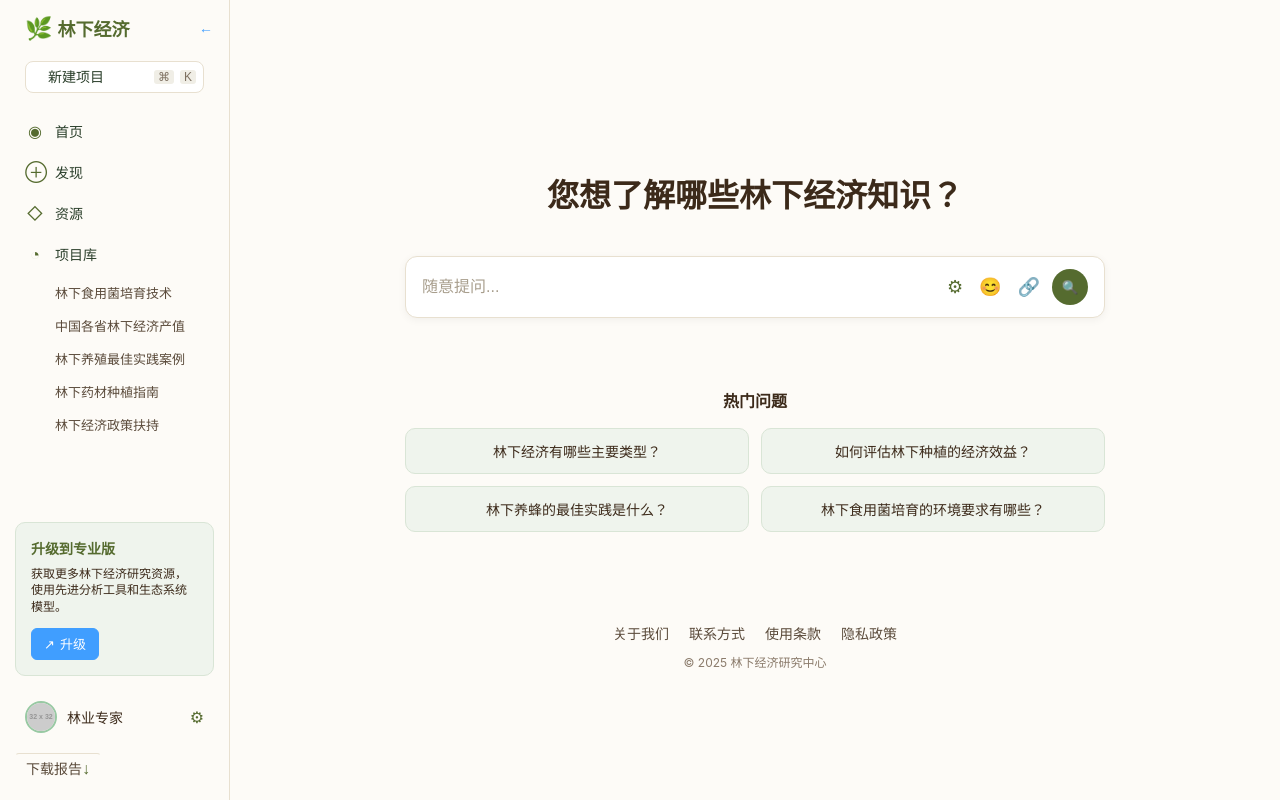
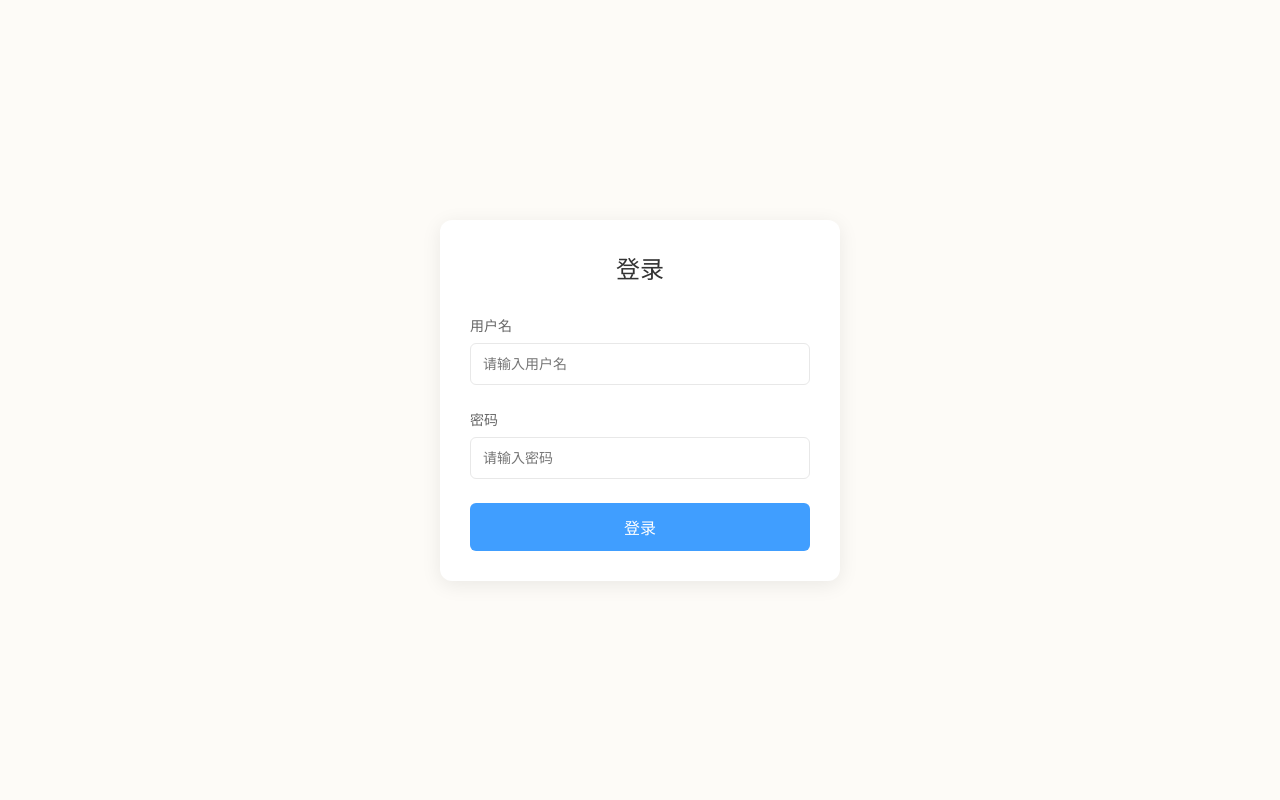
Before and after one commit to xiaomozhongmogu/Forest-Economy, a Vue app: page /login in a window 1280 px wide. Built offline with nearby package versions, Linux system fonts and the light colour scheme.

Commit message:
添加了 loginPage

```diff
--- a/components.d.ts
+++ b/components.d.ts
@@ -12,6 +12,7 @@ declare module 'vue' {
     ElContainer: typeof import('element-plus/es')['ElContainer']
     ElInput: typeof import('element-plus/es')['ElInput']
     ElMain: typeof import('element-plus/es')['ElMain']
+    Login: typeof import('./src/components/Login.vue')['default']
     MainContent: typeof import('./src/components/mainContent.vue')['default']
     RouterLink: typeof import('vue-router')['RouterLink']
     RouterView: typeof import('vue-router')['RouterView']
--- a/src/App.vue
+++ b/src/App.vue
@@ -1,5 +1,6 @@
 <template>
-  <el-container class="app-container" :class="{ 'sidebar-minimized': isSidebarMinimized }">
+  <router-view v-if="$route.path === '/login'" />
+  <el-container v-else class="app-container" :class="{ 'sidebar-minimized': isSidebarMinimized }">
     <SideBar @toggle-sidebar="handleSidebarToggle" />
     <el-main>
       <MainContent />
--- a/src/router/index.js
+++ b/src/router/index.js
@@ -2,7 +2,13 @@ import { createRouter, createWebHistory } from 'vue-router'
 
 const router = createRouter({
   history: createWebHistory(import.meta.env.BASE_URL),
-  routes: [],
+  routes: [
+    {
+      path: '/login',//登录页面
+      name : 'Login',
+      component: () => import('../views/loginPage.vue')//登录页面组件
+    }
+  ],
 })
 
 export default router
--- /dev/null
+++ b/src/views/loginPage.vue
@@ -0,0 +1,108 @@
+<template>
+    <div class="login-container">
+        <div class="login-box">
+            <h2>登录</h2>
+            <form @submit.prevent="handleLogin">
+                <div class="form-item">
+                    <label for="username">用户名</label>
+                    <input type="text" id="username" v-model="login_Form.username" placeholder="请输入用户名" required>
+                </div>
+                <div class="form-item">
+                    <label for="password">密码</label>
+                    <input type="password" id="password" v-model="login_Form.password" placeholder="请输入密码" required>
+                </div>
+                <button type="submit">登录</button>
+            </form>
+        </div>
+    </div>
+</template>
+
+<script setup>
+import { ref } from 'vue';
+import { useRouter } from 'vue-router';
+
+const router = useRouter();
+const login_Form = ref({
+    username: '',
+    password: ''
+});
+
+const handleLogin = () => {
+    console.log('登录信息', login_Form.value);
+    // 登录成功后跳转到首页
+    router.push('/');
+}
+</script>
+
+<style scoped>
+.login-container {
+    display: flex;
+    justify-content: center;
+    align-items: center;
+    height: 100vh;
+    background-color: #FDFBF7;
+}
+
+.login-box {
+    width: 400px;
+    padding: 30px;
+    background: white;
+    border-radius: 12px;
+    box-shadow: 0 4px 20px rgba(0, 0, 0, 0.08);
+}
+
+.login-box h2 {
+    text-align: center;
+    margin-bottom: 30px;
+    color: #333;
+    font-size: 24px;
+    font-weight: 500;
+}
+
+.form-item {
+    margin-bottom: 24px;
+}
+
+.form-item label {
+    display: block;
+    margin-bottom: 8px;
+    color: #666;
+    font-size: 14px;
+}
+
+.form-item input {
+    width: 100%;
+    padding: 12px;
+    border: 1px solid #E8E8E8;
+    border-radius: 6px;
+    font-size: 14px;
+    transition: all 0.3s;
+}
+
+.form-item input:focus {
+    border-color: #409eff;
+    outline: none;
+    box-shadow: 0 0 0 2px rgba(64, 158, 255, 0.1);
+}
+
+button {
+    width: 100%;
+    padding: 12px;
+    background-color: #409eff;
+    color: white;
+    border: none;
+    border-radius: 6px;
+    cursor: pointer;
+    font-size: 16px;
+    transition: all 0.3s;
+}
+
+button:hover {
+    background-color: #66b1ff;
+    transform: translateY(-1px);
+}
+
+button:active {
+    transform: translateY(0);
+}
+</style>
```
